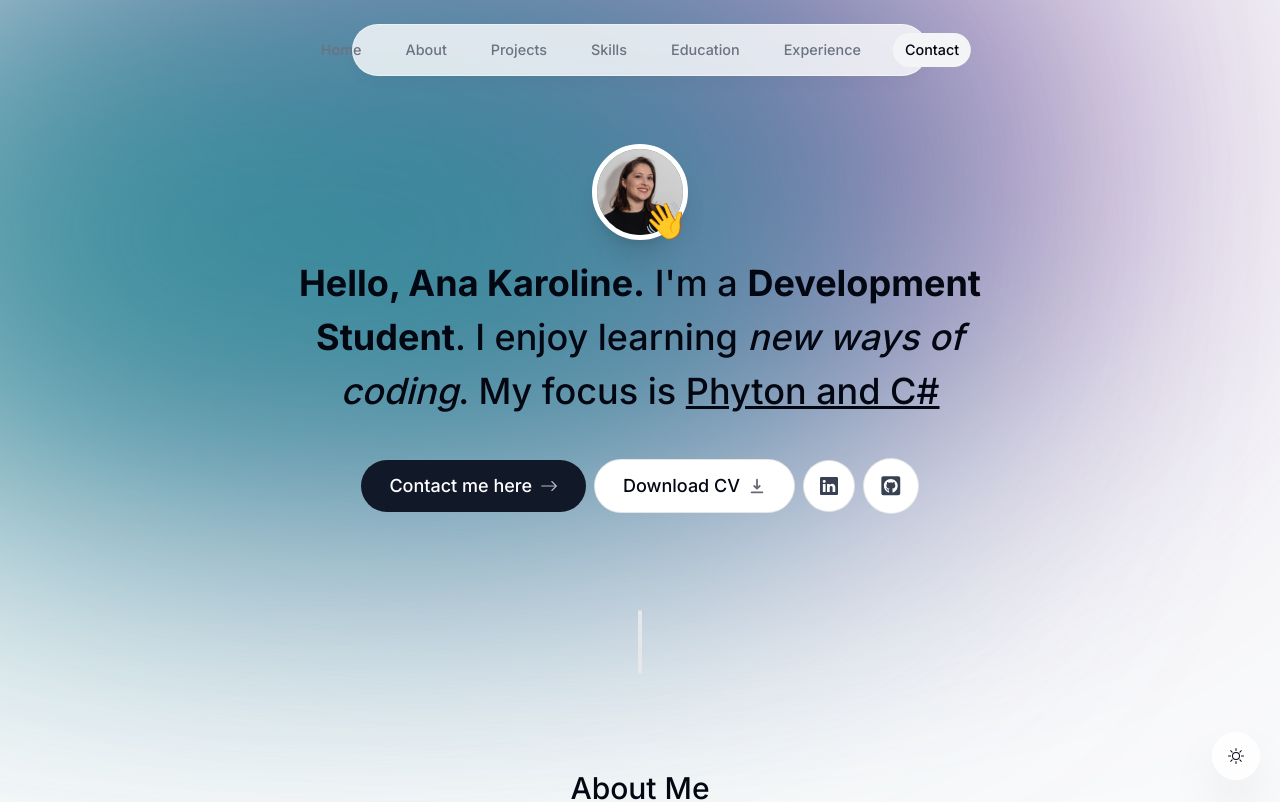
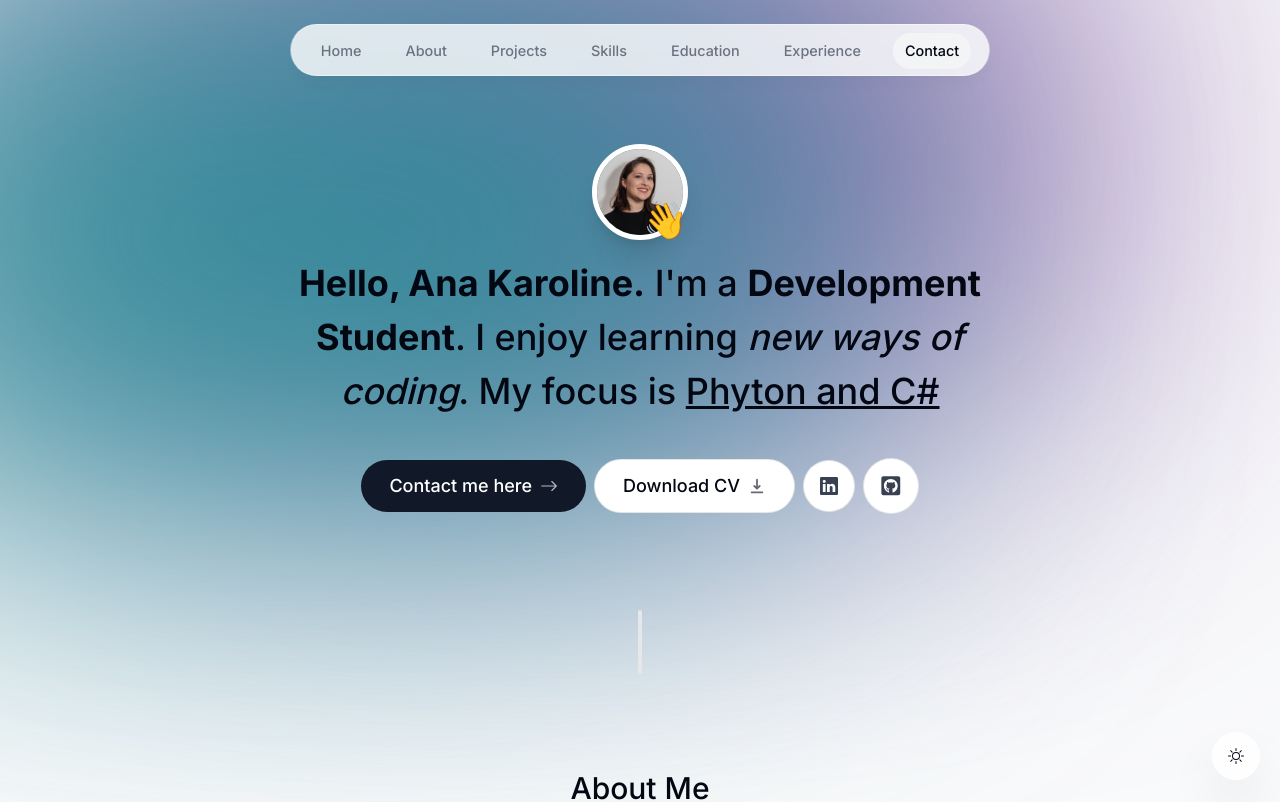
Before and after one commit to anakarolcatu/portfolio-page, a Next.js app: page / in a window 1280 px wide. Shown: the top 802 px of the page. Built offline with nearby package versions, Linux system fonts and the light colour scheme; no server answers.

Commit message:
fix: header size

```diff
--- a/components/header.tsx
+++ b/components/header.tsx
@@ -1,6 +1,6 @@
 "use client";
 
-import React from 'react';
+import React, { useRef, useEffect, useState } from 'react';
 import { links } from '@/lib/data';
 import Link from 'next/link';
 import clsx from 'clsx';
@@ -8,34 +8,47 @@ import { useActiveSectionContext } from '@/context/active-section-context';
 
 export default function Header() {
   const { activeSection, setActiveSection, setTimeOfLastClick } = useActiveSectionContext();
+  const ulRef = useRef<HTMLUListElement>(null);
+  const [ulWidth, setUlWidth] = useState<number>(0);
 
+  useEffect(() => {
+    if (ulRef.current) {
+      setUlWidth(ulRef.current.offsetWidth);
+    }
+  }, []);
 
   return (
     <header className='z-[999] relative'>
-    <div className='fixed top-0 left-1/2 -translate-x-1/2 h-[4.5rem] w-full rounded-none border border-white border-opacity-40 bg-white bg-opacity-80 shadow-lg shadow-black/[0.03] backdrop-blur-[0.5rem] sm:top-6 sm:h-[3.25rem] sm:w-[36rem] sm:rounded-full dark:bg-gray-950 dark:border-black/40 dark:bg-opacity-75'></div>
+      <div
+        className='fixed top-0 left-1/2 -translate-x-1/2 h-[4.5rem] rounded-none border border-white border-opacity-40 bg-white bg-opacity-80 shadow-lg shadow-black/[0.03] backdrop-blur-[0.5rem] sm:top-6 sm:h-[3.25rem] sm:rounded-full dark:bg-gray-950 dark:border-black/40 dark:bg-opacity-75'
+        style={{ width: ulWidth ? `${ulWidth + 32}px` : 'auto' }} // 32px para compensar o padding do ul
+      ></div>
 
-    <nav className='flex fixed top-[0.15rem] left-1/2 h-12 -translate-x-1/2 py-2 sm:top-[1.7rem] sm:h-[initial] sm:py-0'>
-      <ul className='flex w-[22rem] flex-wrap items-center justify-center gap-y-1 text-[0.9rem] font-medium text-gray-500 sm:w-[initial] sm:flex-nowrap sm:gap-5'>
+      <nav className='flex fixed top-[0.15rem] left-1/2 h-12 -translate-x-1/2 py-2 sm:top-[1.7rem] sm:py-0'>
+        <ul
+          ref={ulRef}
+          className='flex flex-wrap items-center justify-center gap-y-1 text-[0.9rem] font-medium text-gray-500 sm:flex-nowrap sm:gap-5 px-4'
+        >
           {links.map((link) => (
-            <li className='h-3/4 flex items-center justify-center relative'
-            key={link.hash}>
-              <Link className={clsx('flex w-full items-center justify-center px-3 py-3 hover:text-gray-950 transition dark:text-gray-400 dark:hover:text-gray-300',
-              {'text-gray-950 dark:text-gray-200': activeSection === link.name,})}
+            <li className='h-3/4 flex items-center justify-center relative' key={link.hash}>
+              <Link
+                className={clsx(
+                  'flex w-full items-center justify-center px-3 py-3 hover:text-gray-950 transition dark:text-gray-400 dark:hover:text-gray-300',
+                  { 'text-gray-950 dark:text-gray-200': activeSection === link.name }
+                )}
                 href={link.hash}
                 onClick={() => {
                   setActiveSection(link.name);
-                setTimeOfLastClick(Date.now())
+                  setTimeOfLastClick(Date.now());
                 }}
               >
                 {link.name}
                 {link.name === activeSection && (
-                <span className='bg-gray-100 rounded-full absolute inset-0 -z-10 dark:bg-gray-800'></span>)
-                }
-
+                  <span className='bg-gray-100 rounded-full absolute inset-0 -z-10 dark:bg-gray-800'></span>
+                )}
               </Link>
             </li>
-          ))
-        }
+          ))}
         </ul>
       </nav>
     </header>
```
Lines whose indentation alone changed are shown as unchanged.
